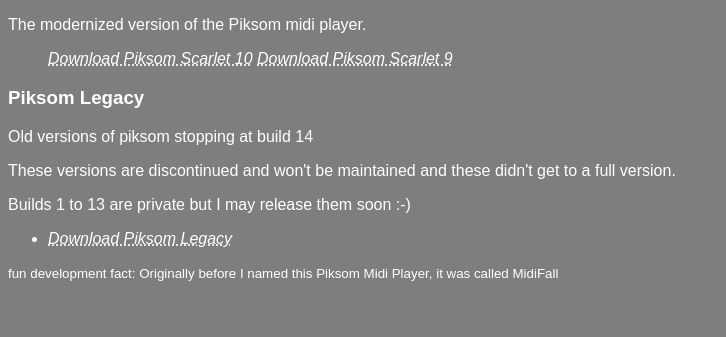
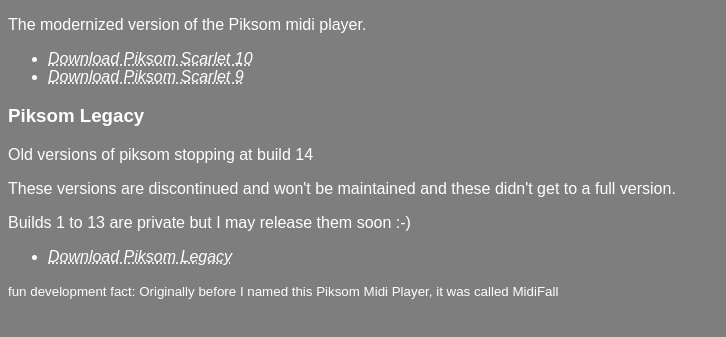
Before and after one commit to itswiktoragain/piksom-midi-download, a plain HTML site: page index.html in a window 1280 px wide. Shown: the part 373-710 px from the top of the page, without its empty margins (0-726 px from the left). Drawn offline with Linux system fonts and the light colour scheme.

Commit message:
Wrap download links in list items

```diff
--- a/index.html
+++ b/index.html
@@ -15,8 +15,8 @@
     <h3>Modern Piksom</h3>
     <p>The modernized version of the Piksom midi player.</p>
     <ul>
-        <a href="https://github.com/itswiktoragain/piksom-midi-download/releases/tag/s10">Download Piksom Scarlet 10</a>
-        <a href="https://github.com/itswiktoragain/piksom-midi-download/releases/tag/s9">Download Piksom Scarlet 9</a>
+        <li><a href="https://github.com/itswiktoragain/piksom-midi-download/releases/tag/s10">Download Piksom Scarlet 10</a></li>
+        <li><a href="https://github.com/itswiktoragain/piksom-midi-download/releases/tag/s9">Download Piksom Scarlet 9</a></li>
     </ul>
     <h3>Piksom Legacy</h3>
     <p>Old versions of piksom stopping at build 14</p>
```
